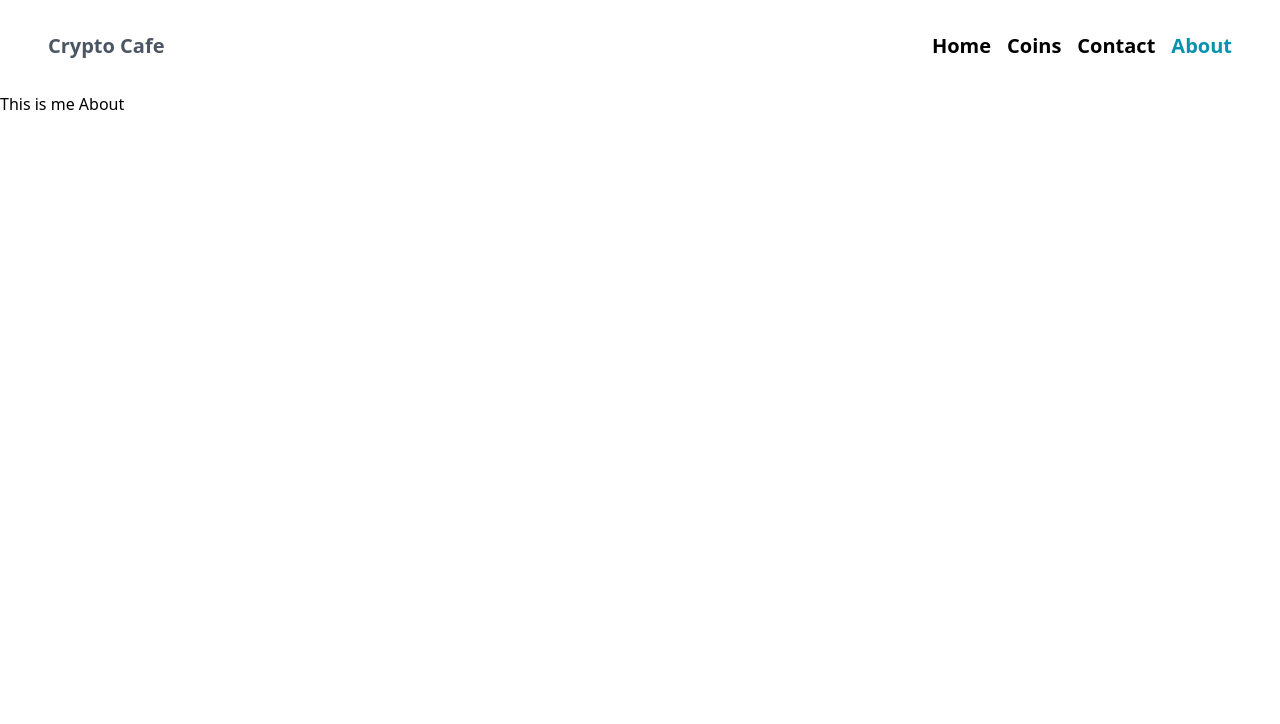
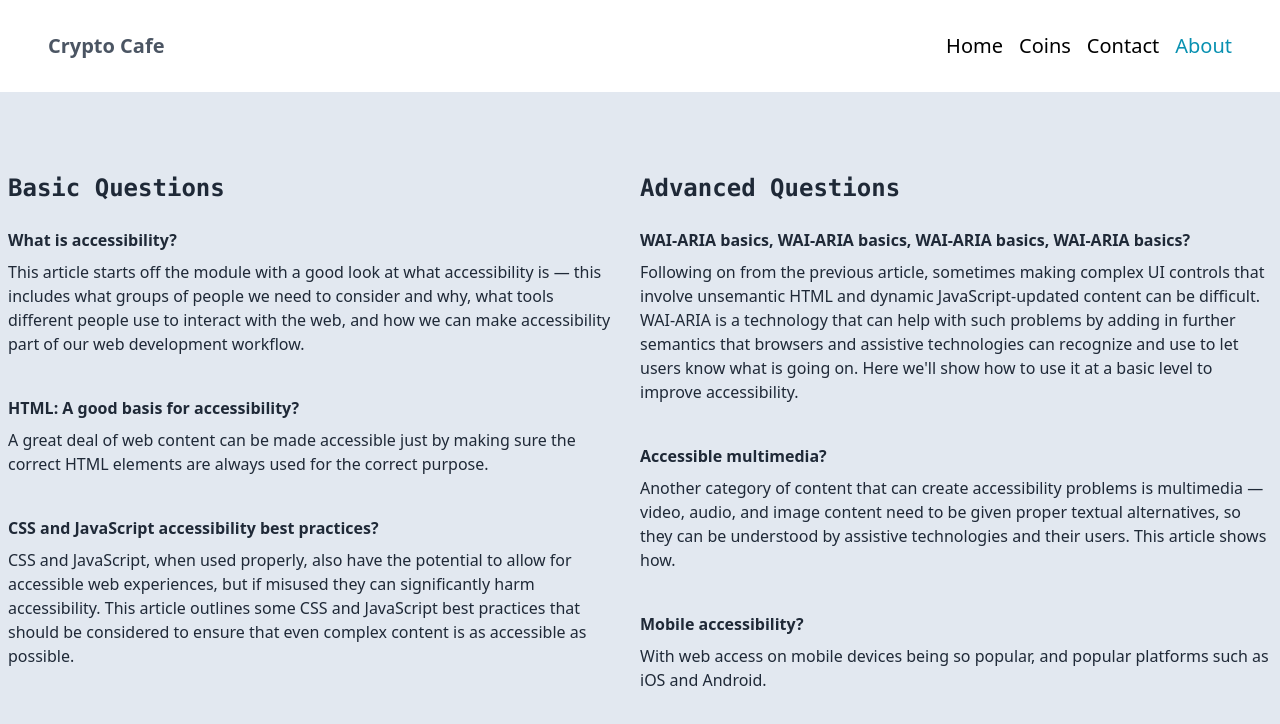
Before and after one commit to sayemhossain/crypto-cafe, a React (Create React App) app: page /about in a window 1280 px wide. Shown: the top 724 px of the page. Built offline with nearby package versions, Linux system fonts and the light colour scheme.

Commit message:
about section done

```diff
--- a/src/components/About/About.js
+++ b/src/components/About/About.js
@@ -2,8 +2,91 @@ import React from "react";
 
 const About = () => {
   return (
-    <div>
-      <h3>This is me About</h3>
+    <div className="bg-slate-200 h-[100vh] pb-10 text-gray-800">
+      <section className="px-4 pt-20 pb-24 mx-auto max-w-7xl md:px-2">
+        <div className="grid grid-cols-1 md:grid-cols-2 gap-25">
+          <div className="mr-5">
+            <h1 className="mb-6 text-2xl font-mono font-bold">
+              Basic Questions
+            </h1>
+            <div>
+              <h3 className="mb-2 font-bold font-sans ">
+                What is accessibility?
+              </h3>
+              <p>
+                This article starts off the module with a good look at what
+                accessibility is — this includes what groups of people we need
+                to consider and why, what tools different people use to interact
+                with the web, and how we can make accessibility part of our web
+                development workflow.
+              </p>
+            </div>
+            <div>
+              <h3 className="mb-2 font-bold font-sans mt-10 ">
+                HTML: A good basis for accessibility?
+              </h3>
+              <p>
+                A great deal of web content can be made accessible just by
+                making sure the correct HTML elements are always used for the
+                correct purpose.
+              </p>
+            </div>
+            <div>
+              <h3 className="mb-2 font-bold font-sans mt-10 ">
+                CSS and JavaScript accessibility best practices?
+              </h3>
+              <p>
+                CSS and JavaScript, when used properly, also have the potential
+                to allow for accessible web experiences, but if misused they can
+                significantly harm accessibility. This article outlines some CSS
+                and JavaScript best practices that should be considered to
+                ensure that even complex content is as accessible as possible.
+              </p>
+            </div>
+          </div>
+          <div>
+            <h1 className="mb-6 text-2xl font-mono font-bold">
+              Advanced Questions
+            </h1>
+            <div>
+              <h3 className="mb-2 font-bold font-sans ">
+                WAI-ARIA basics, WAI-ARIA basics, WAI-ARIA basics, WAI-ARIA
+                basics?
+              </h3>
+              <p>
+                Following on from the previous article, sometimes making complex
+                UI controls that involve unsemantic HTML and dynamic
+                JavaScript-updated content can be difficult. WAI-ARIA is a
+                technology that can help with such problems by adding in further
+                semantics that browsers and assistive technologies can recognize
+                and use to let users know what is going on. Here we'll show how
+                to use it at a basic level to improve accessibility.
+              </p>
+            </div>
+            <div>
+              <h3 className="mb-2 font-bold font-sans mt-10 ">
+                Accessible multimedia?
+              </h3>
+              <p>
+                Another category of content that can create accessibility
+                problems is multimedia — video, audio, and image content need to
+                be given proper textual alternatives, so they can be understood
+                by assistive technologies and their users. This article shows
+                how.
+              </p>
+            </div>
+            <div>
+              <h3 className="mb-2 font-bold font-sans mt-10">
+                Mobile accessibility?
+              </h3>
+              <p>
+                With web access on mobile devices being so popular, and popular
+                platforms such as iOS and Android.
+              </p>
+            </div>
+          </div>
+        </div>
+      </section>
     </div>
   );
 };
--- a/src/components/Header/Header.js
+++ b/src/components/Header/Header.js
@@ -10,7 +10,7 @@ const Header = () => {
           Crypto Cafe
         </Link>
       </div>
-      <div className="flex gap-4 font-bold text-xl">
+      <div className="flex gap-4  text-xl">
         <CustomLink to="/">Home</CustomLink>
         <CustomLink to="/coins">Coins</CustomLink>
         <CustomLink to="/contact">Contact</CustomLink>
```
